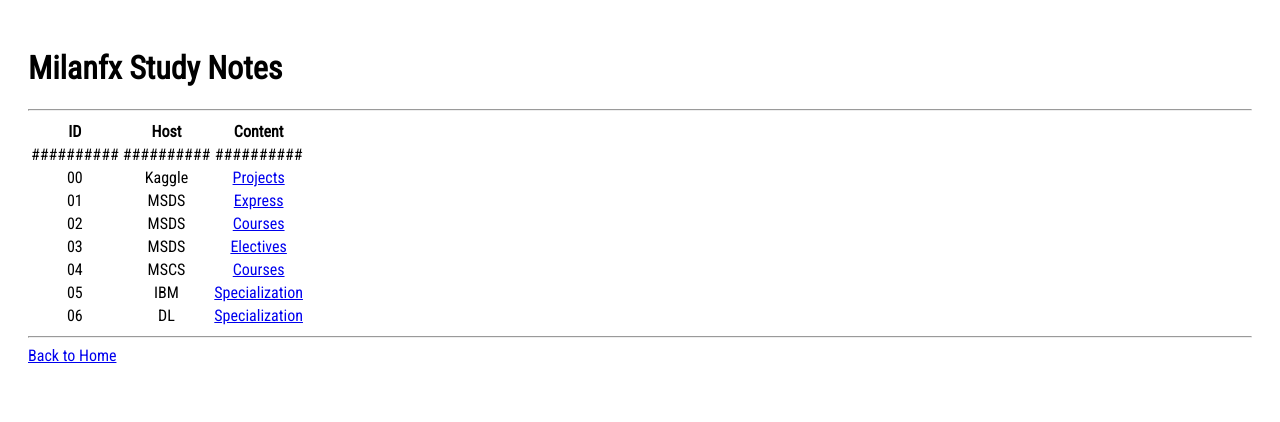
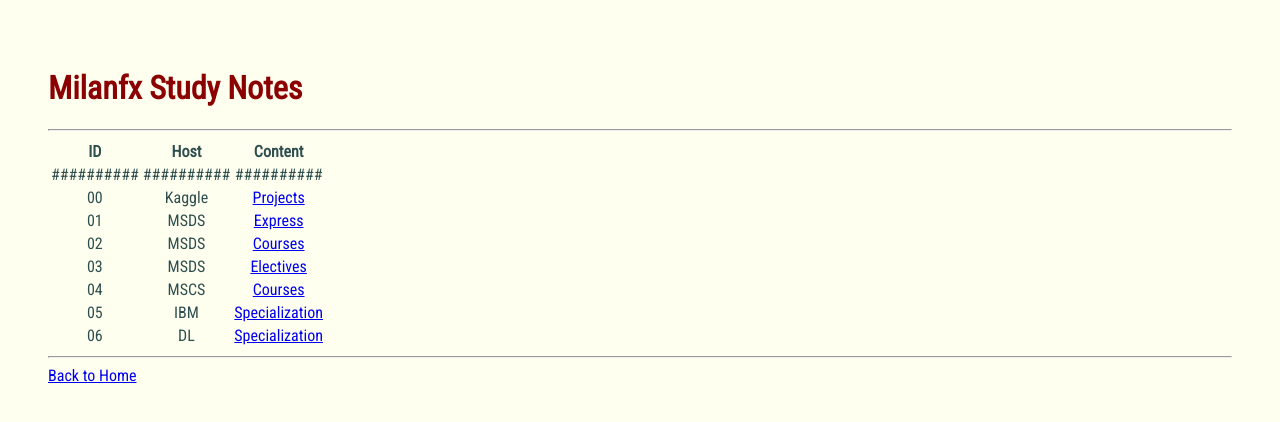
Before and after one commit to milanfx/milanfx.github.io, a Jekyll site: the page built from index.md, in a window 1280 px wide. Shown: the top 422 px of the page. Built offline with Jekyll 4.4.1, drawn with Linux system fonts in a browser that asks for light colours.

Commit message:
Update page.html

```diff
--- a/_layouts/page.html
+++ b/_layouts/page.html
@@ -8,7 +8,12 @@
   <style>
     body {
       font-family: 'Roboto Condensed', sans-serif;
-      padding: 20px;
+      padding: 40px;
+      background-color: Ivory;
+      color: DarkSlateGray;
+    }
+    h1 {
+      color: DarkRed;
     }
   </style>
 </head>
```
